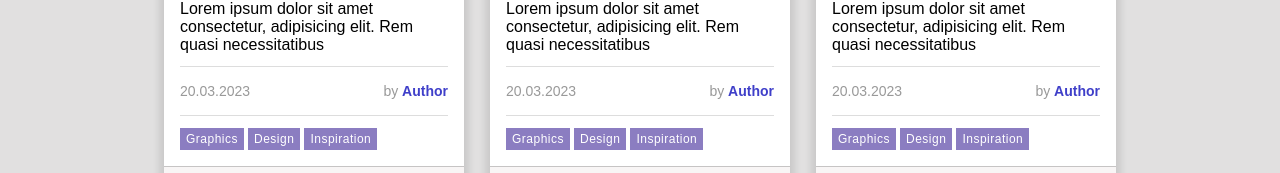
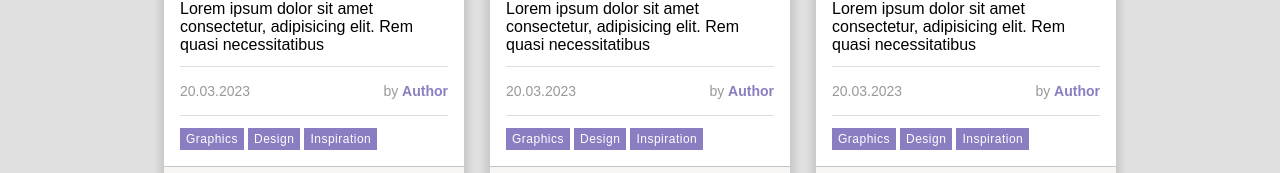
Before and after one commit to hel-sidoruk/rss-react, a React (Vite) app in the folder react-components/: page / in a window 1280 px wide. Shown: the part 440-613 px from the top of the page. Built offline with nearby package versions, Linux system fonts and the light colour scheme.

Commit message:
fix: small style fix

```diff
--- a/react-components/src/scss/cards.scss
+++ b/react-components/src/scss/cards.scss
@@ -50,7 +50,7 @@
   &__author {
     span {
       font-weight: bold;
-      color: #3f3fc9;
+      color: #8b7dc1;
     }
   }
   &__footer {
```
